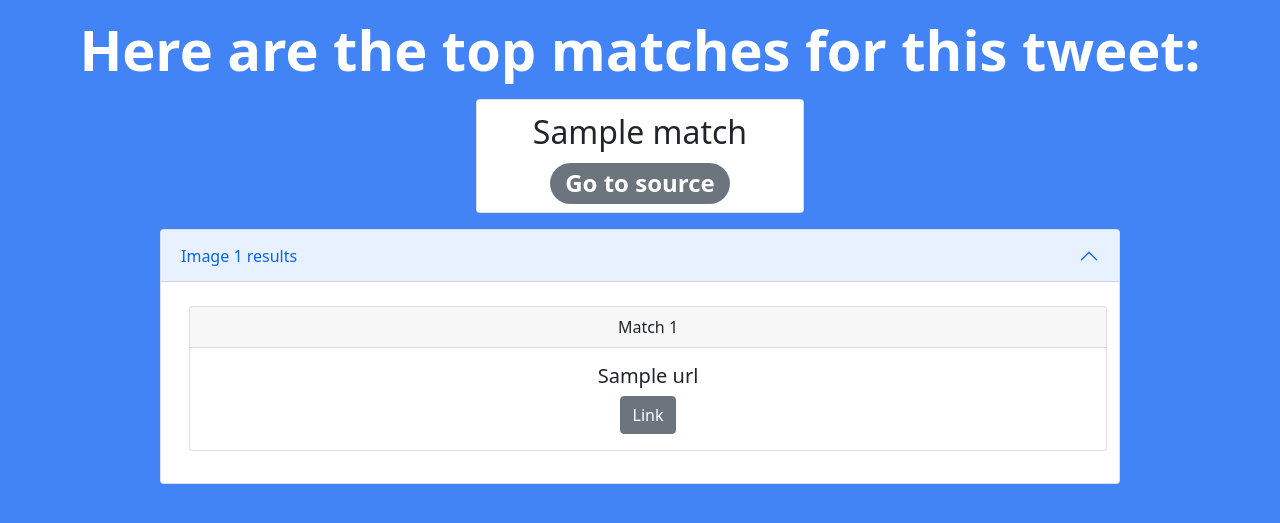
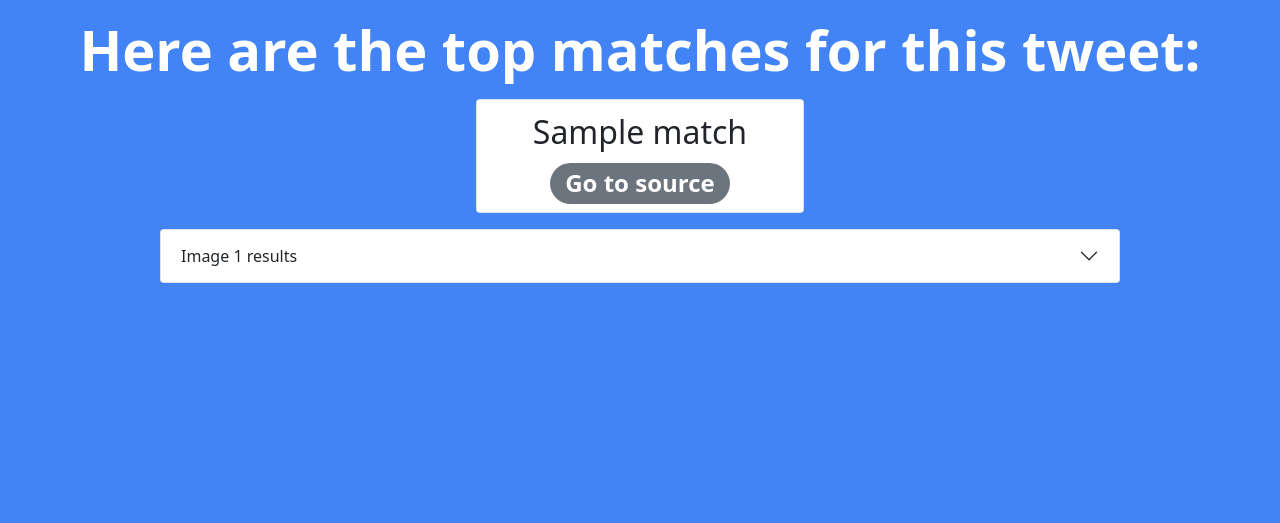
Before and after one commit to maybemaby/tweetsourcing-flask, a Flask app: template tweetsourcing/templates/results.html in a window 1280 px wide. Shown: the top 523 px of the page. Run offline with Flask 2, Linux system fonts and the light colour scheme; the template is opened without the code that fills it: most values are stand-ins (such as "Sample title", 1, 10 or a date in 2020).

Commit message:
Fixed collapse

```diff
--- a/tweetsourcing/templates/_image_results.html
+++ b/tweetsourcing/templates/_image_results.html
@@ -4,11 +4,11 @@
         {% for url_set in image_urls %}
             <div class="accordion-item">
                 <h1 class="accordion-header" id="heading{{ loop.index }}">
-                    <button class="accordion-button" type="button" data-bs-toggle="collapse" data-bs-target="#collapse{{ loop.index }}" aria-expanded="true" aria-controls="collapse{{ loop.index }}">
+                    <button class="accordion-button collapsed" type="button" data-bs-toggle="collapse" data-bs-target="#collapse{{ loop.index }}" aria-expanded="false" aria-controls="collapse{{ loop.index }}">
                         Image {{ loop.index }} results
                     </button>
                 </h1>
-                <div id="collapse{{ loop.index }}" class="accordion-collapse collapse show" aria-labelledby="heading{{ loop.index }}" data-bs-parent="#matchAccordion">
+                <div id="collapse{{ loop.index }}" class="accordion-collapse collapse collapse" aria-labelledby="heading{{ loop.index }}" data-bs-parent="#matchAccordion">
                     <div class="accordion-body">
                         <div class="d-flex w-100 m-2 flex-column">
                             {% for url in url_set %}
```
